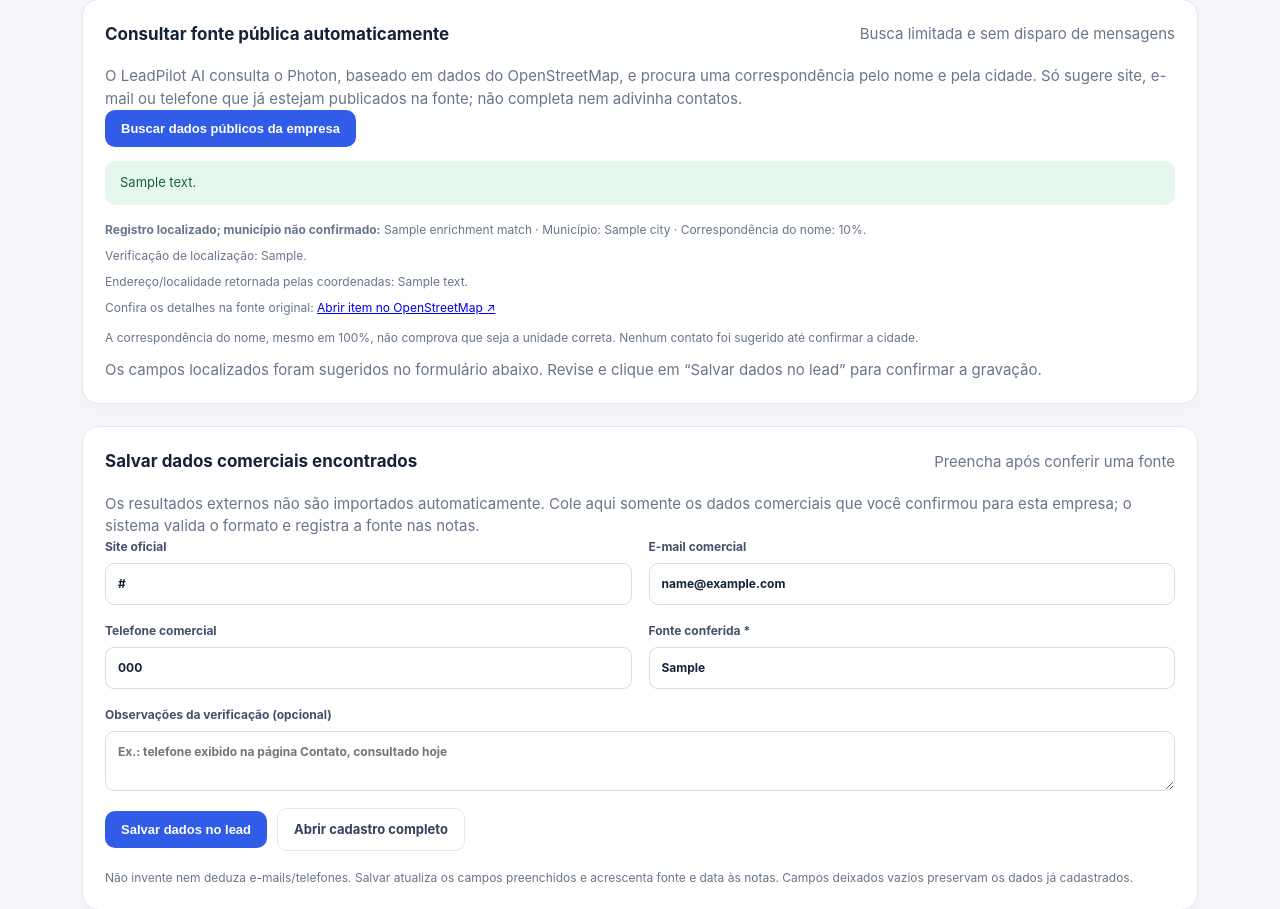
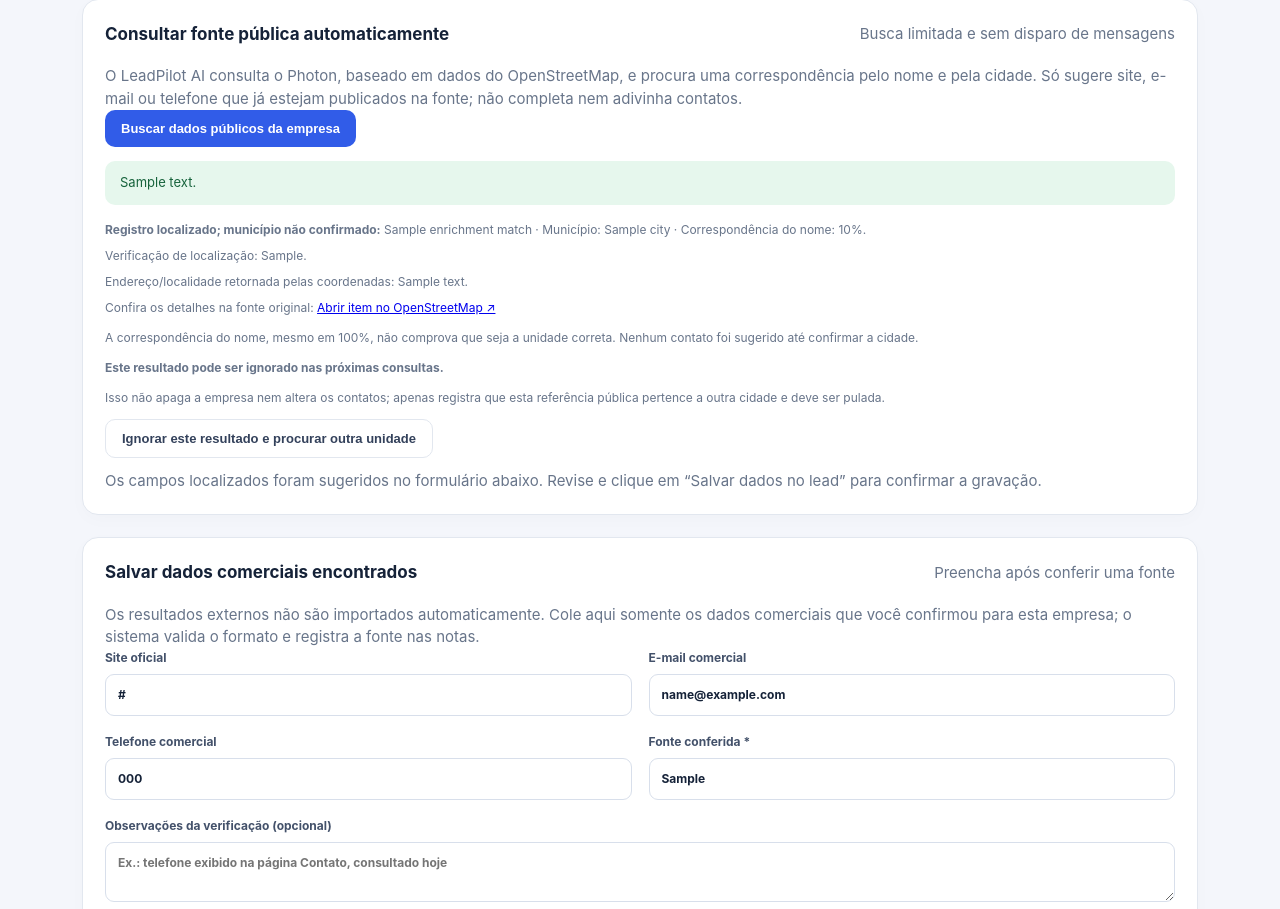
Before and after one commit to gtaocultooficial-sudo/leadpilot-ai, a Flask app: template templates/research.html in a window 1280 px wide. Shown: the part 642-1551 px from the top of the page. Run offline with Flask 3, Linux system fonts and the light colour scheme; the template is opened without the code that fills it: most values are stand-ins (such as "Sample title", 1, 10 or a date in 2020); parts of the project's set-up code (start-up, migrations or seed data) failed here and were passed over; some libraries are stand-ins or nearby versions.

Commit message:
Add action to ignore wrong-city search results from future lookups

```diff
--- a/templates/research.html
+++ b/templates/research.html
@@ -49,6 +49,16 @@
       <p style="margin:8px 0 0">Confira os detalhes na fonte original: <a href="{{ enrichment_match.source_url }}" target="_blank" rel="noopener noreferrer">Abrir item no OpenStreetMap ↗</a></p>
       {% if not enrichment_match.city_match %}
         <p>A correspondência do nome, mesmo em 100%, não comprova que seja a unidade correta. Nenhum contato foi sugerido até confirmar a cidade.</p>
+        {% if enrichment_match.ignore_url %}
+          <div class="notice" style="margin-top:12px">
+            <strong>Este resultado pode ser ignorado nas próximas consultas.</strong>
+            <p>Isso não apaga a empresa nem altera os contatos; apenas registra que esta referência pública pertence a outra cidade e deve ser pulada.</p>
+            <form method="post" action="{{ url_for('ignore_research_result', lead_id=lead.id) }}">
+              <input type="hidden" name="source_url" value="{{ enrichment_match.ignore_url }}">
+              <button class="button ghost" type="submit">Ignorar este resultado e procurar outra unidade</button>
+            </form>
+          </div>
+        {% endif %}
         {% if has_saved_osm_reference %}
           <div class="notice" style="margin-top:12px">
             <strong>Esta referência já está vinculada ao lead.</strong>
```
